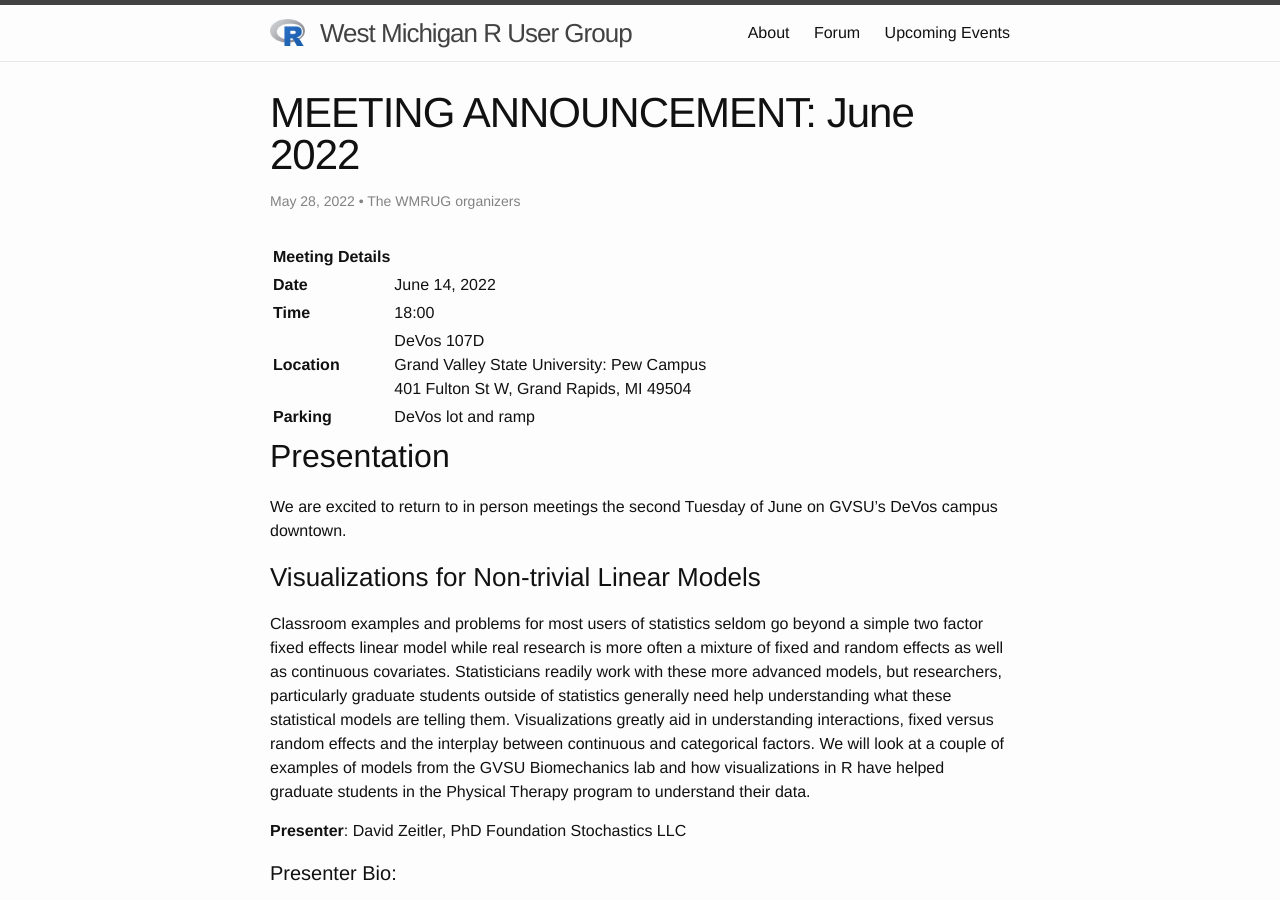
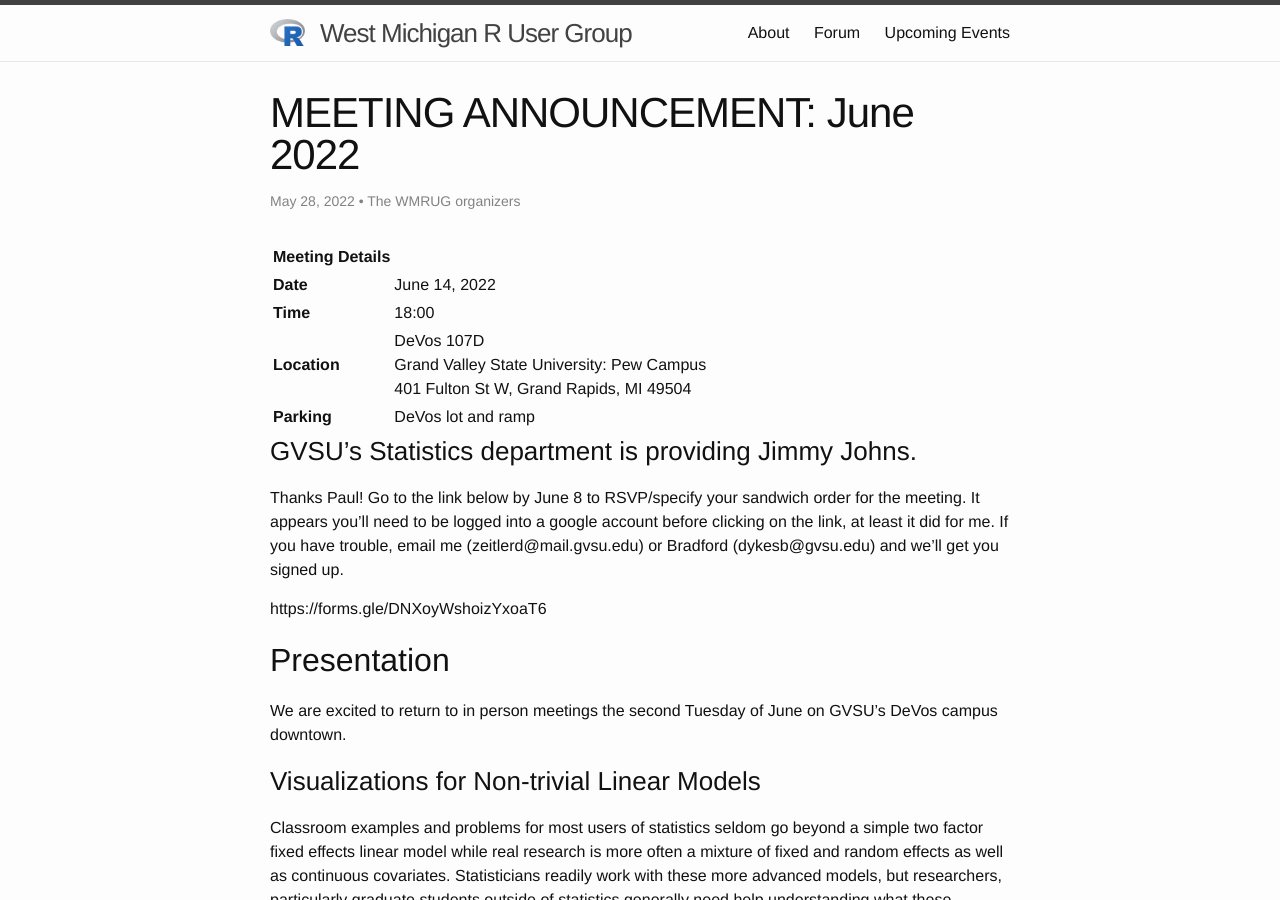
Before and after one commit to WestMichiganRUserGroup/WestMichiganRUserGroup.github.io, a Jekyll site: the page built from _posts/2022-05-28-meeting-announcement-2022-06.md, in a window 1280 px wide and 900 px high. Built offline with Jekyll 4.4.1, drawn with Linux system fonts in a browser that asks for light colours.

Commit message:
Update 2022-05-28-meeting-announcement-2022-06.md

```diff
--- a/_posts/2022-05-28-meeting-announcement-2022-06.md
+++ b/_posts/2022-05-28-meeting-announcement-2022-06.md
@@ -12,6 +12,11 @@ categories: jekyll update
 |**Time**    |18:00          |
 |**Location**|DeVos 107D<br>Grand Valley State University: Pew Campus<br>401 Fulton St W, Grand Rapids, MI 49504|
 |**Parking** |DeVos lot and ramp|
+
+### GVSU's Statistics department is providing Jimmy Johns.
+Thanks Paul! Go to the link below by June 8 to RSVP/specify your sandwich order for the meeting. It appears you'll need to be logged into a google account before clicking on the link, at least it did for me. If you have trouble, email me (zeitlerd@mail.gvsu.edu) or Bradford (dykesb@gvsu.edu) and we'll get you signed up.
+
+https://forms.gle/DNXoyWshoizYxoaT6
 
 ## Presentation
 
```
